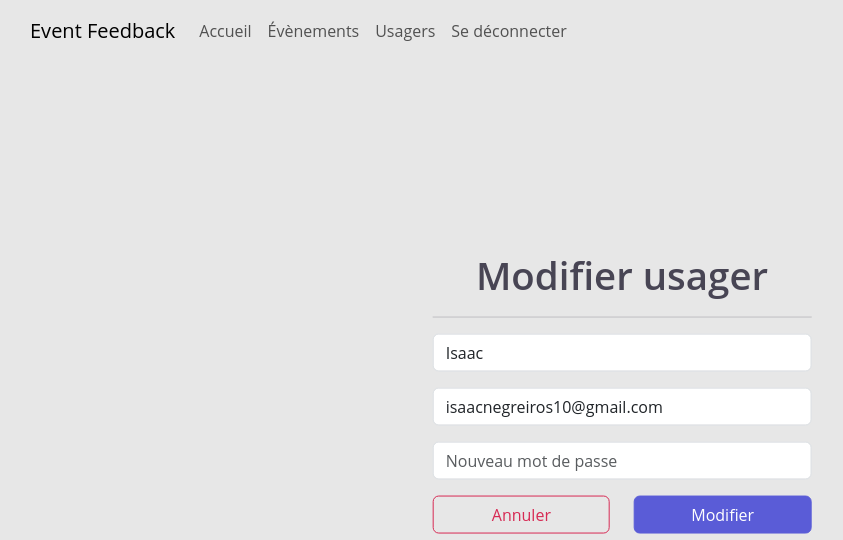
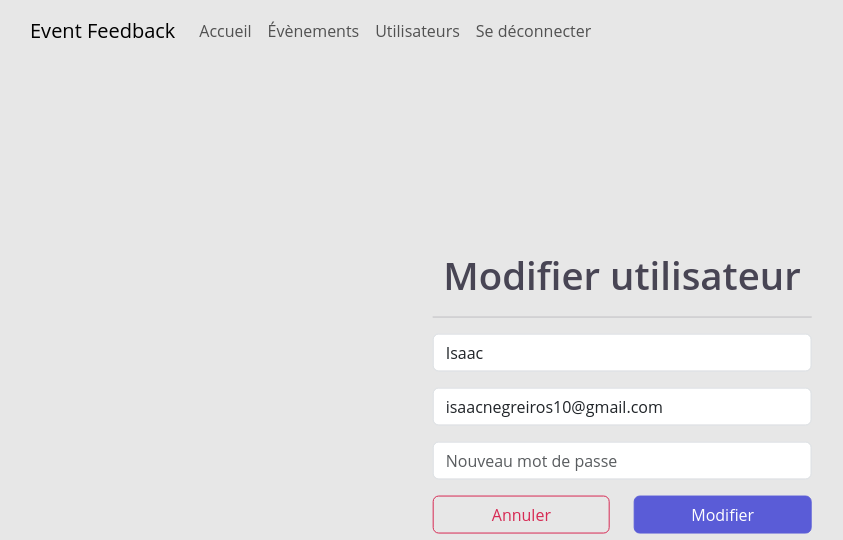
Before and after one commit to iddo7/event-feedback, a PHP site: page /php/modify-user.php?id=1 in a window 1280 px wide. Shown: the top 540 px of the page, without its empty margins (18-861 px from the left). Run offline with PHP 8.4, Linux system fonts and the light colour scheme; a user stored in the database is signed in; data comes from the database, SQL or seed files in the repository.

Commit message:
Improving flow when going back

```diff
--- a/php/create-user.php
+++ b/php/create-user.php
@@ -121,7 +121,7 @@ if ($_SESSION["connexion"] == true) {
 
                 <div class="row">
                     <div class="col-6">
-                        <a href="events.php">
+                        <a href="users.php">
                             <button type="button" class="btn btn-outline-danger w-100">Annuler</button>
                         </a>
                     </div>
--- a/php/event-info.php
+++ b/php/event-info.php
@@ -138,7 +138,7 @@ if ($_SESSION["connexion"] == true) {
 <div class="container mb-5">
     <div class="row d-flex justify-content-center">
         <div class="col-2">
-            <a href="modify-event.php?id=<?php echo $eventId ?>" class="w-100">
+            <a href="modify-event.php?id=<?php echo $eventId ?>&previousPage=eventInfo" class="w-100">
                 <button class="btn btn-outline-primary vote-btn w-100">Modifier</button>
             </a>
         </div>
--- a/php/events.php
+++ b/php/events.php
@@ -56,7 +56,7 @@ if ($_SESSION["connexion"] == true) {
     </div>
     <div class="container">
         <div class="row d-flex justify-content-center">
-            <div class="col-8">
+            <div class="col-md-10 col-xl-8">
 
             <?php while($row = $result->fetch_assoc()) { ?>
                 <?php $eventInfoLink = "event-info.php?id=" . $row["id"] ?>
@@ -79,7 +79,7 @@ if ($_SESSION["connexion"] == true) {
                                     </div>
                                     <div class="col-4">
                                         <!-- Edit Button -->
-                                        <a href="modify-event.php?id=<?php echo $row["id"] ?>">
+                                        <a href="modify-event.php?id=<?php echo $row["id"]?>&previousPage=events">
                                             <i class="event-card-action-icon fa-solid fa-pen-to-square"></i>
                                         </a>
                                     </div>
--- a/php/modify-user.php
+++ b/php/modify-user.php
@@ -105,7 +105,7 @@ if ($_SESSION["connexion"] == true) {
 
 <body>
     <div class="p-4 screen-center col-12 col-md-6 col-xl-4">
-        <h1 class="text-center">Modifier usager</h1>
+        <h1 class="text-center">Modifier utilisateur</h1>
         <hr>
 
         <?php
--- a/php/navbar.php
+++ b/php/navbar.php
@@ -7,7 +7,7 @@
         <div class="navbar-nav">
             <a class="nav-item nav-link" href="../index.php">Accueil</span></a>
             <a class="nav-item nav-link" href="events.php">Évènements</a>
-            <a class="nav-item nav-link" href="users.php">Usagers</a>
+            <a class="nav-item nav-link" href="users.php">Utilisateurs</a>
             <a class="nav-item nav-link" href="logout.php">Se déconnecter</a>
         </div>
     </div>
```
Also changed, not shown: php/modify-event.php (+10 -1 lines).
